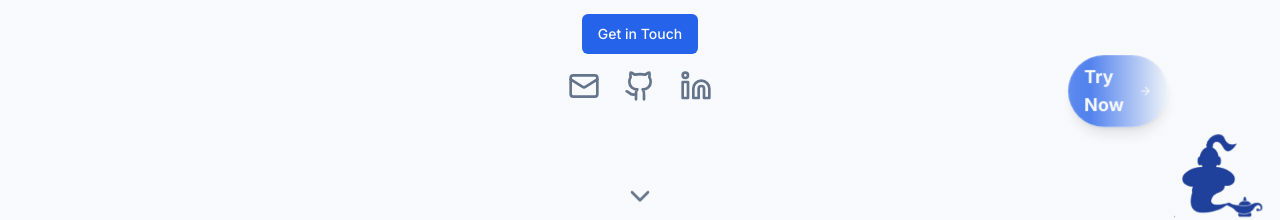
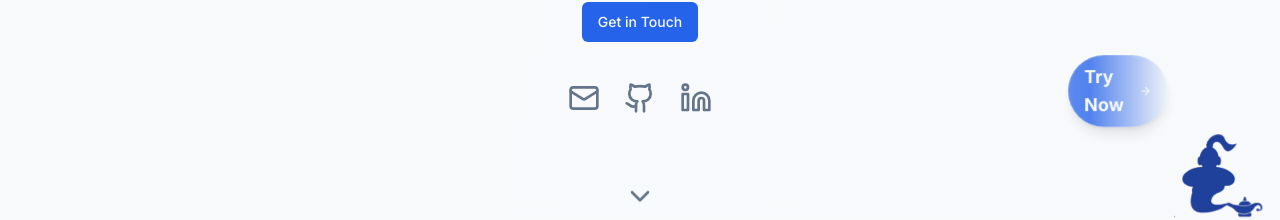
Before and after one commit to bharathan1993/my-portfolio, a Next.js app: page / in a window 1280 px wide. Shown: the part 561-781 px from the top of the page. Built offline with nearby package versions, Linux system fonts and the light colour scheme.

Commit message:
vertical spacing

```diff
--- a/src/app/page.tsx
+++ b/src/app/page.tsx
@@ -224,7 +224,7 @@
             initial={{ opacity: 0 }}
             animate={{ opacity: 1 }}
             transition={{ duration: 0.8, delay: 0.4 }}
-            className="flex flex-col items-center space-y-4"
+            className="flex flex-col items-center space-y-10"
           >
             <Dialog open={isContactOpen} onOpenChange={setIsContactOpen}>
               <DialogTrigger asChild>
@@ -258,7 +258,7 @@
                 </form>
               </DialogContent>
             </Dialog>
-            <div className="flex justify-center space-x-6 mt-4">
+            <div className="flex justify-center space-x-6">
               <a
                 href="mailto:your.email@example.com"
                 className="text-muted-foreground hover:text-primary transition-colors"
```
